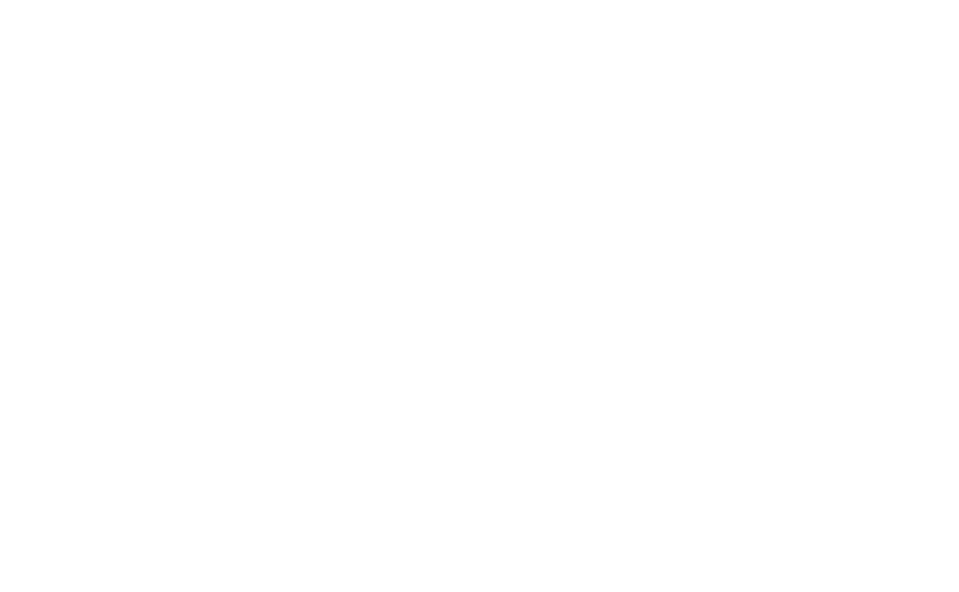
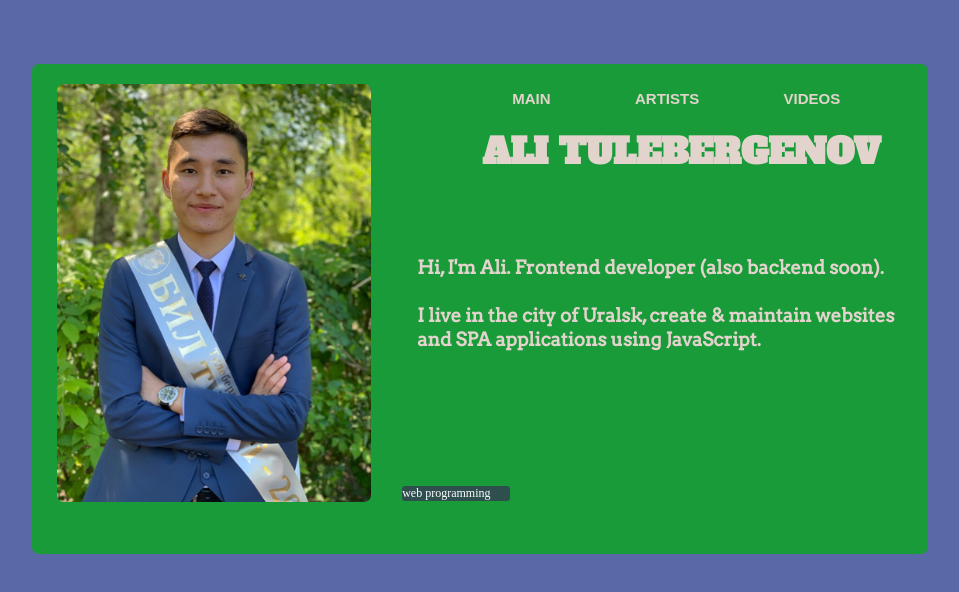
Before and after one commit to tulebergenov26/AliTulebergenov-profile-website, a plain HTML site: page index.html in a window 1280 px wide. Shown: the whole page, without its empty margins (147-1106 px from the left). Drawn offline with Linux system fonts and the light colour scheme.

Commit message:
added style

```diff
--- a/index.html
+++ b/index.html
@@ -4,8 +4,30 @@
     <meta charset="UTF-8">
     <meta name="viewport" content="width=device-width, initial-scale=1.0">
     <title>Document</title>
+    <link rel="stylesheet" href="style.css">
 </head>
 <body>
+    <div class="container">
+            <header>
+                <nav class="nav">
+                    <ul class="nav__links">
+                        <li><b><a href="index.html">Main</a></b></li>
+                        <li><b><a href="artists.html" id="artists">Artists</a></b></li>
+                        <li><b><a href="videos.html">Videos</a></b></li>
+                    </ul>
+                </nav>
+            </header>
 
+            <div class="info">
+                <div class="info-content">
+                    <div class="change">
+                        <img src="mezun.jpg" alt="" style="width: 35%; margin-top: 20px; margin-left: 25px; border-radius: 7px;">
+                        <p class="web">web programming</p>
+                        <h2 class="name">Ali Tulebergenov</h2>
+                        <h3 class="information">Hi, I'm Ali. Frontend developer (also backend soon).<br><br> I live in the city of Uralsk, create & maintain websites and SPA applications using JavaScript.</h3>
+                    </div>
+                </div>
+            </div>
+    </div>
 </body>
 </html>
--- /dev/null
+++ b/style.css
@@ -0,0 +1,80 @@
+@import url('https://fonts.googleapis.com/css2?family=Alfa+Slab+One&display=swap');
+@import url('https://fonts.googleapis.com/css2?family=Arvo&display=swap');
+
+body {
+    box-sizing: border-box;
+    margin: 0;
+    padding: 0;
+    background-color: #5b68a8;
+    overflow-x: hidden;
+}
+
+.container {
+    background-color: rgb(26, 155, 58);
+    width: 70%;
+    height: 490px;
+    margin-left: 14%;
+    margin-top: 5%;
+    border-radius: 7px;
+}
+
+.nav li, a {
+    font-size: 15px;
+    color: rgb(226, 212, 204);
+    text-decoration: none;
+}
+
+header {
+    position: fixed;
+    display: flex;
+    justify-content: space-between;
+    align-items: center;
+    font-family: 'Montserrat', sans-serif;
+    margin-left: 400px;
+    text-transform: uppercase;
+    width: 100%;
+}
+
+.nav__links li {
+    display: inline-block;
+    padding: 10px 40px;
+
+}
+
+.nav__links li a {
+    transition: all 0.5s ease 0s;
+    text-decoration: none;
+}
+
+.nav__links li a:hover {
+    color: #1c535a;
+}
+
+.web {
+    background-color: darkslategrey;
+    margin-top: -20px;
+    margin-left: 370px;
+    width: 12%;
+    padding: 0;
+    color: white;
+    font-size: 12px;
+    border-radius: 3px;
+}
+
+.name {
+    margin-top: -385px;
+    margin-left: 450px;
+    /* width: 14%; */
+    padding: 0;
+    color: rgb(226, 212, 204);
+    font-size: 35px;
+    text-transform: uppercase;
+    font-family: 'Alfa Slab One', cursive;
+}
+
+.information {
+    margin-left: 385px;
+    margin-top: 80px;
+    color: rgb(226, 212, 204);
+    font-family: 'Arvo', serif;
+}
```
Also changed, not shown: mezun.jpg (added).
